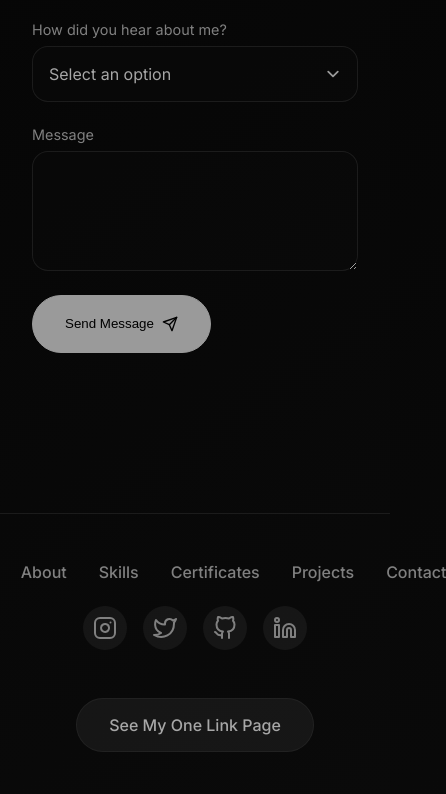
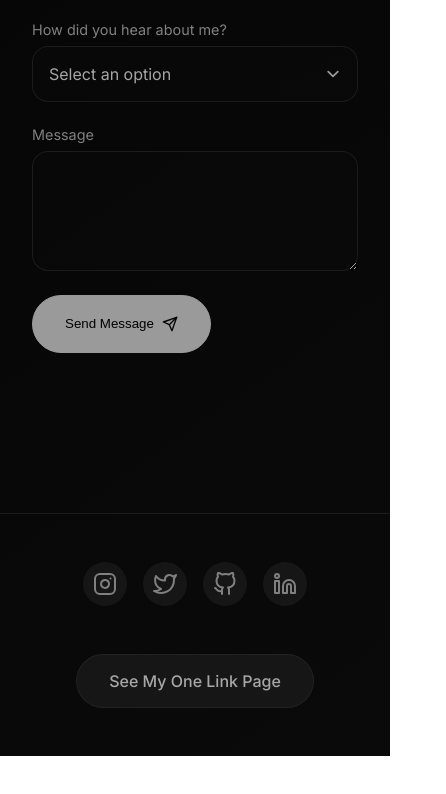
Before and after one commit to zdump-guy/portfolio-v5, a plain HTML site: page index.html in a window 390 px wide. Shown: the part 4487-5281 px from the top of the page, 446 px wide, since content can reach past the window. After the commit the page ends 5243 px from the top, so only its background shows below. Drawn offline with nearby package versions, Linux system fonts and the light colour scheme; a script that the page names is missing.

Commit message:
fixing mobile support

```diff
--- a/index.html
+++ b/index.html
@@ -281,14 +281,6 @@
 
     <footer class="footer">
         <div class="container">
-            <nav class="footer-nav">
-                <a href="#home">Home</a>
-                <a href="#about">About</a>
-                <a href="#skills">Skills</a>
-                <a href="#certificates">Certificates</a>
-                <a href="#projects">Projects</a>
-                <a href="#contact">Contact</a>
-            </nav>
             <div class="social-icons">
                  <a href="https://www.instagram.com/backend_stabbed" class="social-icon" aria-label="Instagram"><i data-feather="instagram"></i></a>
                  <a href="https://twitter.com/zdump_guy" class="social-icon" aria-label="Twitter"><i data-feather="twitter"></i></a>
```
